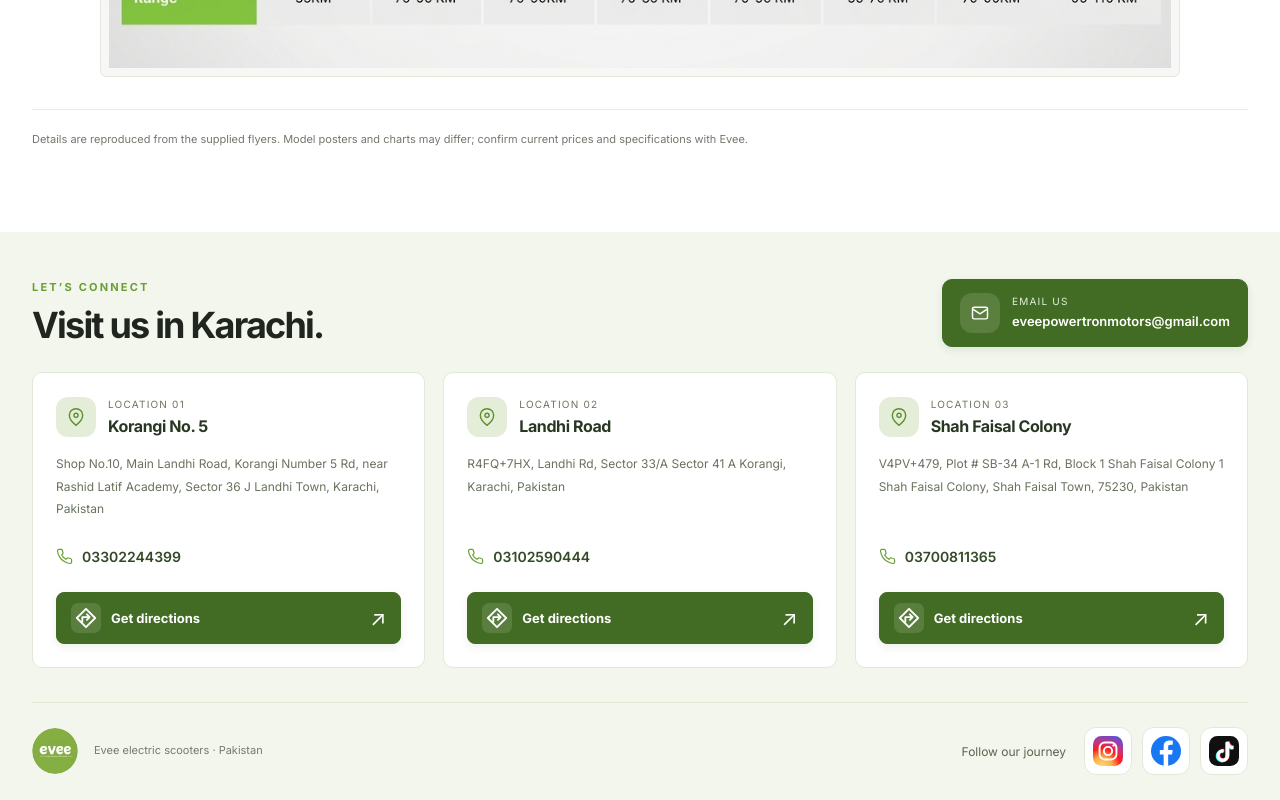
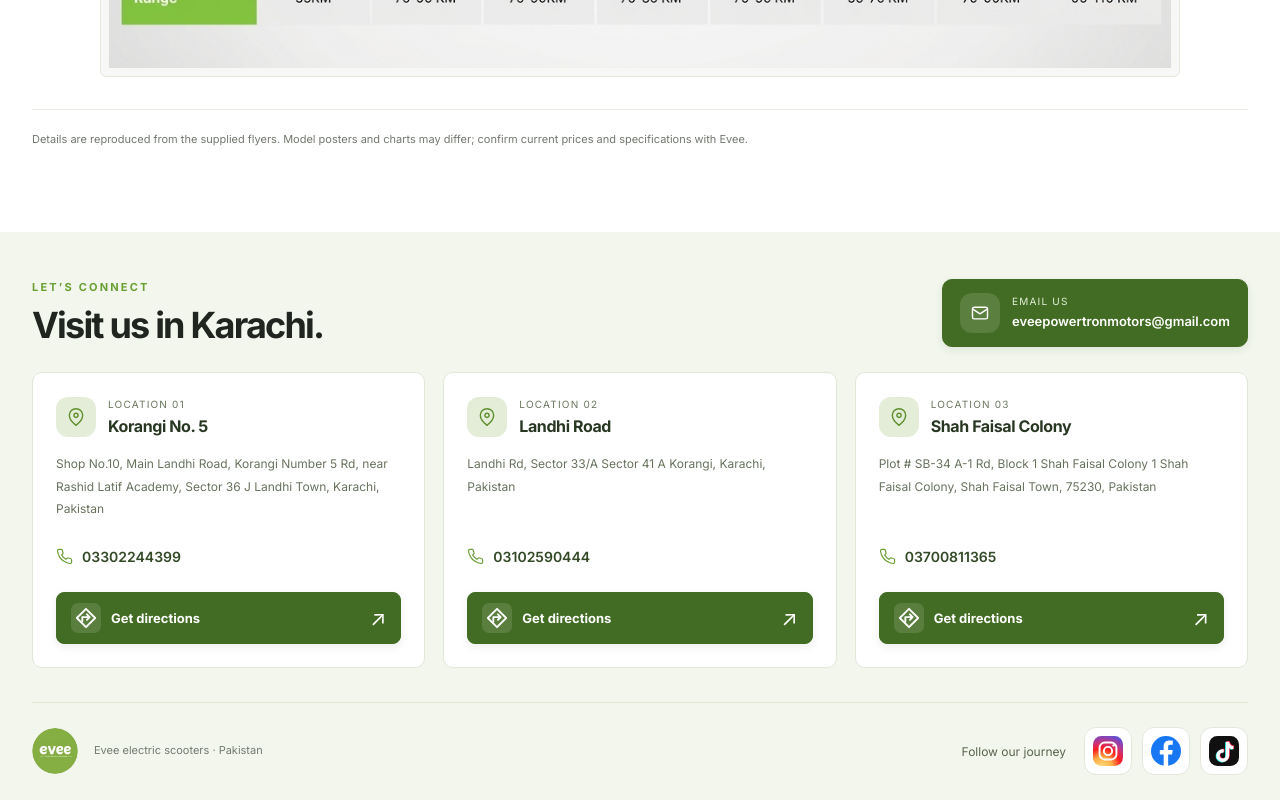
Before and after one commit to saifurrehhmann-star/evee-scooters, a React (Vite) app: page / in a window 1280 px wide. Shown: the part 4024-4824 px from the top of the page. Built offline with nearby package versions, Linux system fonts and the light colour scheme.

Commit message:
Update website changes

```diff
--- a/src/main.jsx
+++ b/src/main.jsx
@@ -53,8 +53,8 @@
 }
 const locations = [
  {name:'Korangi No. 5',address:'Shop No.10, Main Landhi Road, Korangi Number 5 Rd, near Rashid Latif Academy, Sector 36 J Landhi Town, Karachi, Pakistan',map:'https://maps.app.goo.gl/pWtptrhKoonEZM8Y9',phone:'03302244399'},
- {name:'Landhi Road',address:'R4FQ+7HX, Landhi Rd, Sector 33/A Sector 41 A Korangi, Karachi, Pakistan',map:'https://maps.app.goo.gl/d9gLMXa8kGgEW7FU6',phone:'03102590444'},
- {name:'Shah Faisal Colony',address:'V4PV+479, Plot # SB-34 A-1 Rd, Block 1 Shah Faisal Colony 1 Shah Faisal Colony, Shah Faisal Town, 75230, Pakistan',map:'https://maps.app.goo.gl/DBKek7YPxAztkM1E7',phone:'03700811365'}
+ {name:'Landhi Road',address:' Landhi Rd, Sector 33/A Sector 41 A Korangi, Karachi, Pakistan',map:'https://maps.app.goo.gl/d9gLMXa8kGgEW7FU6',phone:'03102590444'},
+ {name:'Shah Faisal Colony',address:' Plot # SB-34 A-1 Rd, Block 1 Shah Faisal Colony 1 Shah Faisal Colony, Shah Faisal Town, 75230, Pakistan',map:'https://maps.app.goo.gl/DBKek7YPxAztkM1E7',phone:'03700811365'}
 ];
 function ContactIcon({type}){
  return <svg viewBox="0 0 24 24" fill="none" stroke="currentColor" strokeWidth="1.7" strokeLinecap="round" strokeLinejoin="round" aria-hidden="true" focusable="false">{type==='pin'?<><path d="M20 10c0 6-8 12-8 12S4 16 4 10a8 8 0 1 1 16 0Z"/><circle cx="12" cy="10" r="2.5"/></>:type==='phone'?<path d="M22 16.9v3a2 2 0 0 1-2.2 2 19.8 19.8 0 0 1-8.6-3.1 19.5 19.5 0 0 1-6-6A19.8 19.8 0 0 1 2.1 4.2 2 2 0 0 1 4.1 2h3a2 2 0 0 1 2 1.7c.1 1 .4 1.9.7 2.8a2 2 0 0 1-.5 2.1L8 9.9a16 16 0 0 0 6 6l1.3-1.3a2 2 0 0 1 2.1-.5c.9.3 1.8.6 2.8.7a2 2 0 0 1 1.8 2.1Z"/>:<><rect x="3" y="5" width="18" height="14" rx="2"/><path d="m3 7 9 6 9-6"/></>}</svg>;
```
